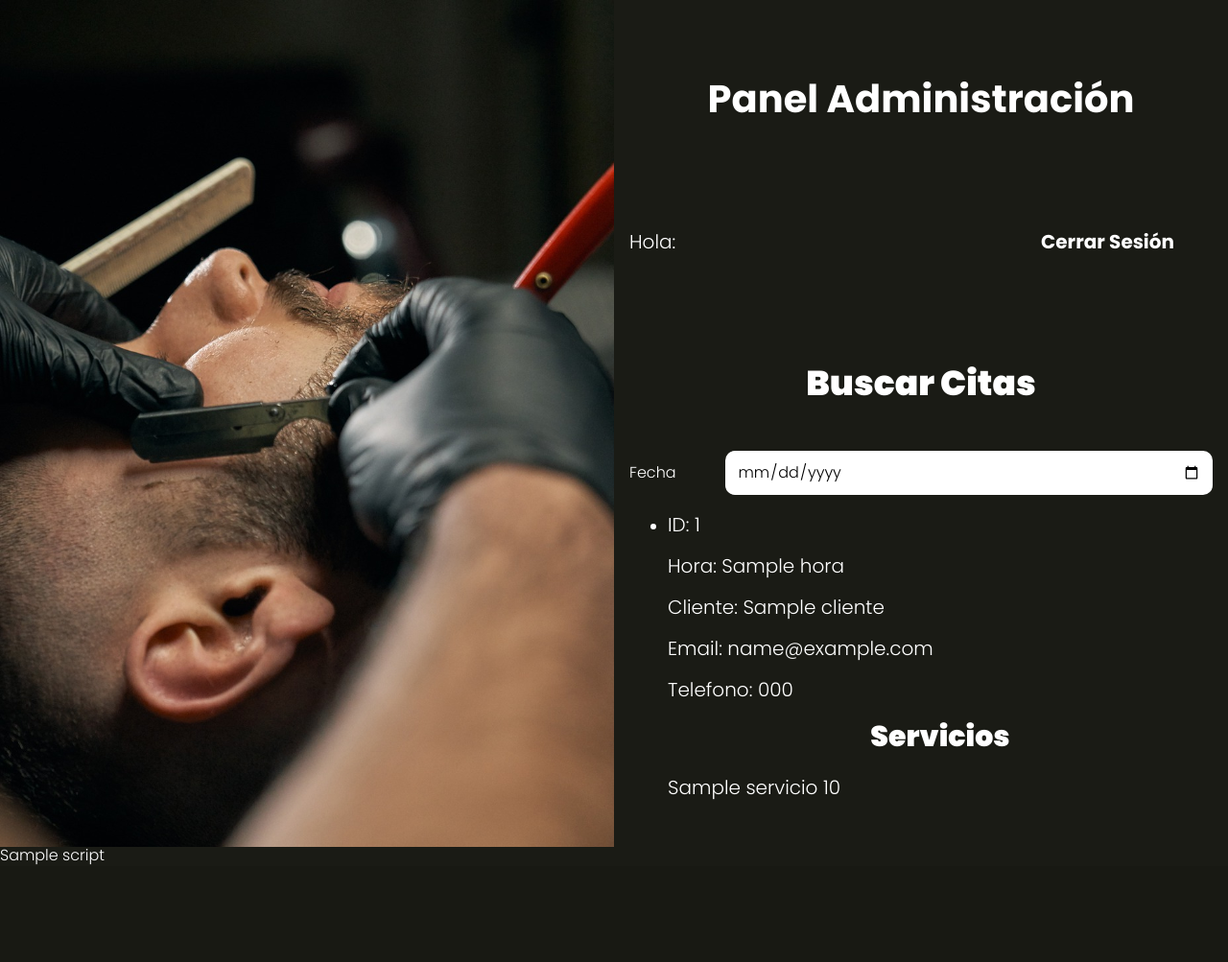
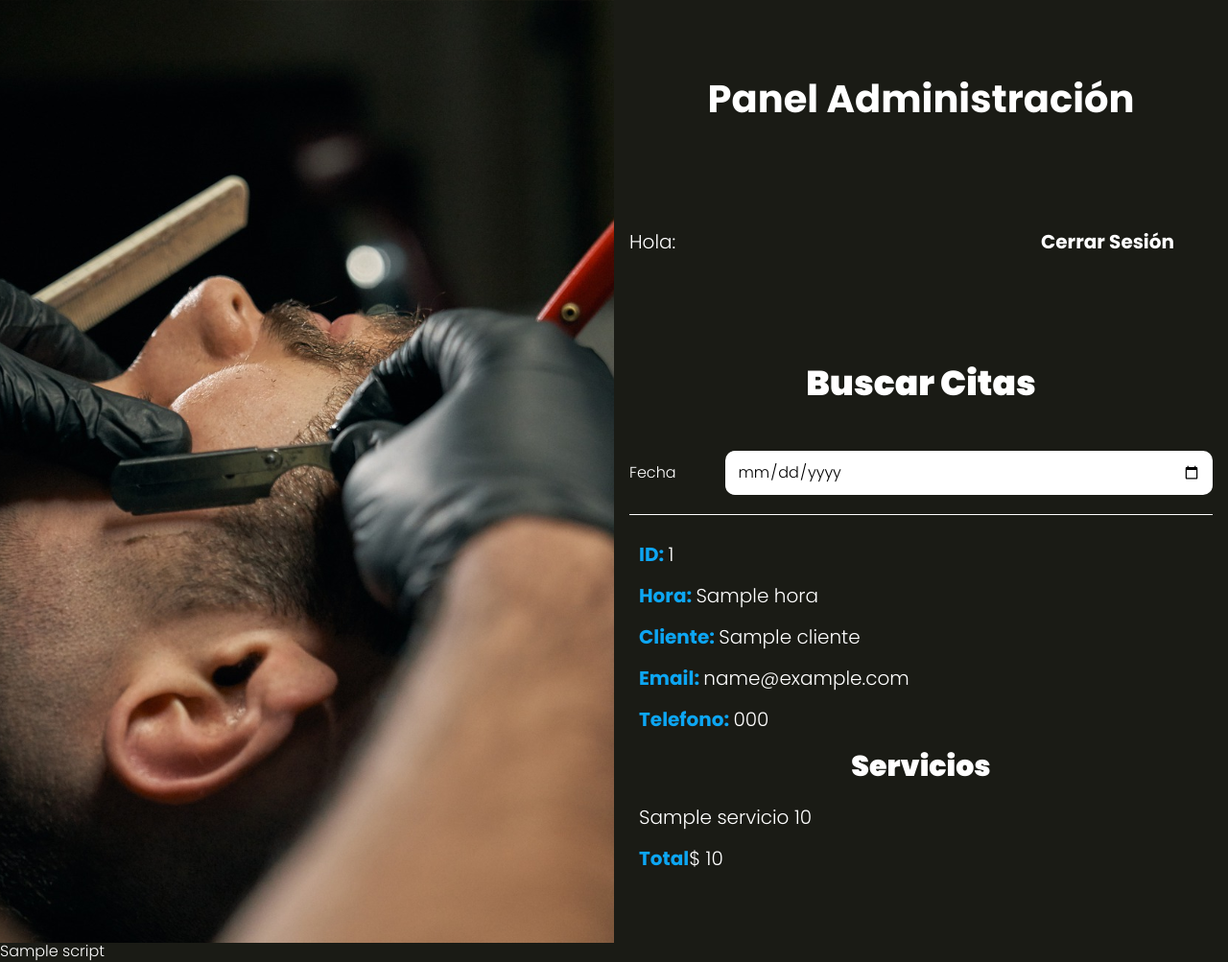
Before and after one commit to rodrigoagutierrez/AppSalon, a PHP site: the page made by views/admin/index.php in a window 1280 px wide. Shown: the whole page at 96% size. Before the commit the page ends 902 px from the top, so only its background shows below. Run offline with PHP 8.4, Linux system fonts and the light colour scheme; the template is opened without the code that fills it: most values are stand-ins (such as "Sample title", 1, 10 or a date in 2020).

Commit message:
estulos en admin

```diff
--- /dev/null
+++ b/src/scss/layout/_admin.scss
@@ -0,0 +1,21 @@
+@use 'base/variables' as v;
+
+.citas{
+  list-style: none;
+  padding: 0;
+
+  li {
+    padding: 1rem;
+    border-top: 1px solid v.$blanco;
+    p{
+      font-weight: v.$bold;
+      color: v.$azul;
+    }
+
+    span,
+    .servicio {
+      font-weight: v.$regular;
+      color: v.$blanco;
+    }
+  }
+}
--- a/src/scss/layout/_index.scss
+++ b/src/scss/layout/_index.scss
@@ -2,3 +2,4 @@
 @forward 'cita';
 @forward 'servicios';
 @forward 'resumen';
+@forward 'admin';
--- a/views/admin/index.php
+++ b/views/admin/index.php
@@ -21,10 +21,9 @@
   <ul class="citas">
     <?php
       $idCita = 0;
-      foreach( $citas as $cita) {
+      foreach( $citas as $key => $cita) {
         if($idCita !== $cita->id) {
-
-          $idCita = $cita->id;
+          $total = 0;
     ?>
       <li>
         <p>ID: <span><?php echo $cita->id; ?></span></p>
@@ -35,10 +34,21 @@
 
         <h3>Servicios</h3>
 
-        <?php } //Fin IF ?>
+        <?php
+          $idCita = $cita->id;
+        } //Fin IF
+          $total += $cita->precio;
+        ?>
           <p class="servicio"><?php echo $cita->servicio . " " . $cita->precio; ?></p>
-      </li>
 
-    <?php } //Fin Foreach?>
+        <?php
+          $actual = $cita->id;
+          $proximo = $citas[$key+1]->id ?? 0;
+
+          if(esUltimo($actual, $proximo)) { ?>
+            <p class="total">Total<span>$ <?php echo $total; ?></span></p>
+
+            <?php }
+        } //Fin Foreach?>
   </ul>
 </div>
```
Also changed, not shown: includes/funciones.php (+7 -0 lines), public/build/css/app.css, 1 other file.
